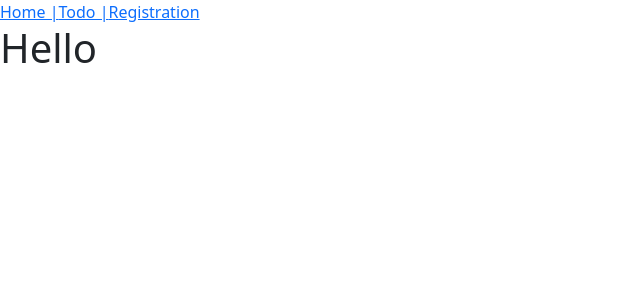
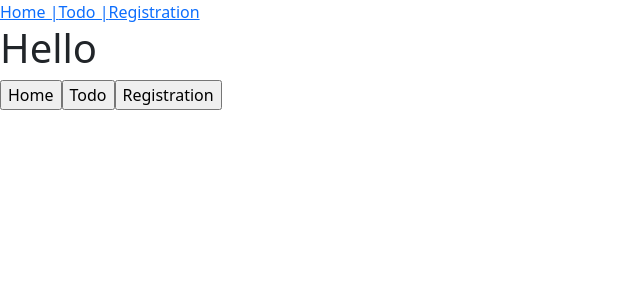
Before and after one commit to MohitSurase/fourth-react-app, a React (Create React App) app: page / in a window 1280 px wide. Shown: the top 300 px of the page, without its empty margins (0-640 px from the left). Built offline with nearby package versions, Linux system fonts and the light colour scheme.

Commit message:
NavLink using Buttons

```diff
--- a/src/App.js
+++ b/src/App.js
@@ -1,7 +1,14 @@
-import { BrowserRouter, Link, Route, Routes } from "react-router-dom";
+import {
+  BrowserRouter,
+  Link,
+  Route,
+  Routes,
+  useNavigate,
+} from "react-router-dom";
 import MyTodo from "./Pages/MyTodo";
 import MyRegistration from "./Pages/MyRegistration";
 import MyNavigationLinks from "./Pages/MyNavigationLinks";
+import MyNavigationLinksUsingButton from "./Pages/MyNavigationLinksUsingButton";
 function App() {
   return (
     <>
@@ -14,6 +21,7 @@ function App() {
           <Route path="/registration" element={<MyRegistration />} />
           <Route path="*" element={<h1>Page not found </h1>} />
         </Routes>
+        <MyNavigationLinksUsingButton />
       </BrowserRouter>
     </>
   );
--- /dev/null
+++ b/src/Pages/MyNavigationLinksUsingButton.js
@@ -0,0 +1,24 @@
+import { useNavigate } from "react-router-dom";
+
+function MyNavigationLinksUsingButton() {
+  const navigate = useNavigate();
+
+  let gotoHomeAction = () => navigate("/home");
+  let gotoTodoAction = () => navigate("/todo");
+  let gotoRegistrationAction = () => navigate("/registration");
+
+  return (
+    <>
+      <div>
+        <input type="button" value="Home" onClick={gotoHomeAction} />
+        <input type="button" value="Todo" onClick={gotoTodoAction} />
+        <input
+          type="button"
+          value="Registration"
+          onClick={gotoRegistrationAction}
+        />
+      </div>
+    </>
+  );
+}
+export default MyNavigationLinksUsingButton;
```
